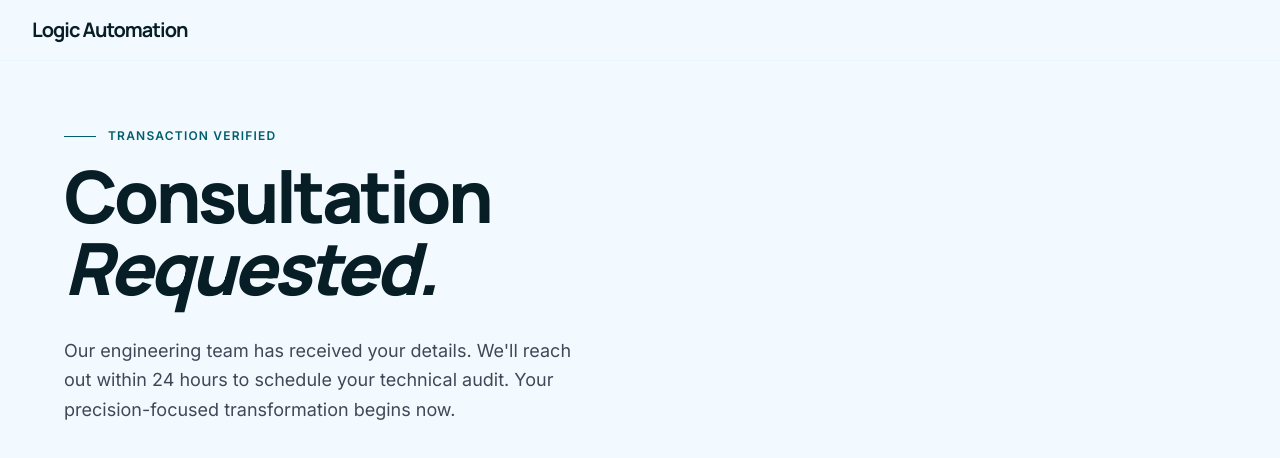
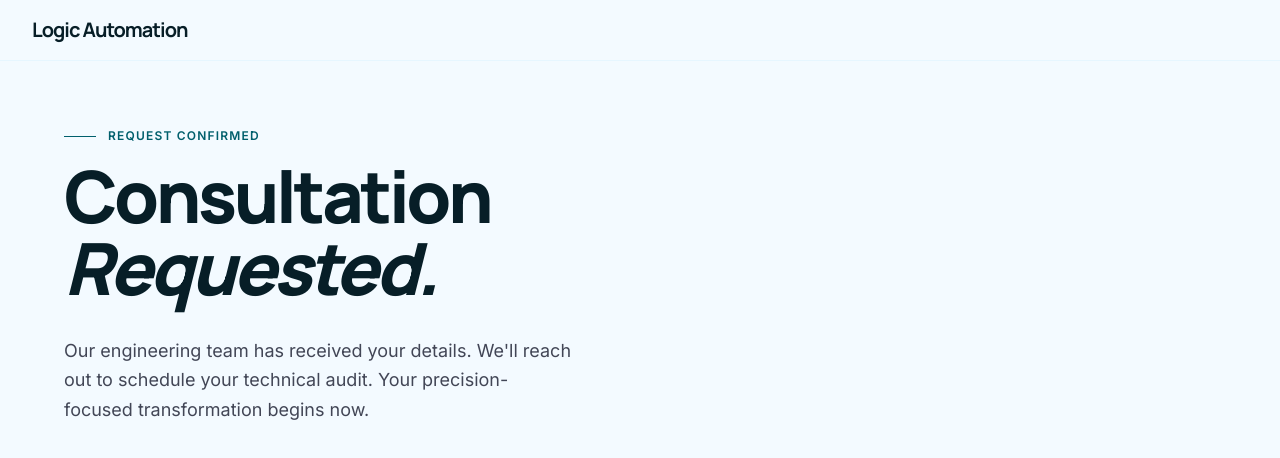
Before and after one commit to logic-automation/logic-automation-web, a React (Vite) app: page /success in a window 1280 px wide. Shown: the top 458 px of the page. Built offline with nearby package versions, Linux system fonts and the light colour scheme.

Commit message:
update success page text and navigation

```diff
--- a/src/App.tsx
+++ b/src/App.tsx
@@ -297,12 +297,18 @@ function LandingPage() {
 }
 
 function SuccessPage() {
+  const navigate = useNavigate();
   return (
     <div className="bg-background text-on-background font-body min-h-screen flex flex-col selection:bg-primary-fixed selection:text-on-primary-fixed">
       <header className="fixed top-0 w-full z-50 bg-[#f3faff]/80 backdrop-blur-xl">
         <nav className="flex justify-between items-center px-8 py-4 max-w-full mx-auto">
           <div className="flex items-center gap-8">
-            <span className="text-xl font-bold tracking-tighter text-[#071e27] font-headline">Logic Automation</span>
+            <span
+              className="text-xl font-bold tracking-tighter text-[#071e27] font-headline cursor-pointer"
+              onClick={() => navigate('/')}
+            >
+              Logic Automation
+            </span>
           </div>
         </nav>
         <div className="bg-[#e6f6ff] h-[1px]"></div>
@@ -313,7 +319,7 @@ function SuccessPage() {
             <div className="space-y-4">
               <div className="flex items-center gap-3 text-tertiary font-label text-xs uppercase tracking-[0.1em] font-semibold">
                 <span className="w-8 h-[1px] bg-tertiary"></span>
-                Transaction Verified
+                Request Confirmed
               </div>
               <h1 className="text-5xl md:text-7xl font-extrabold font-headline tracking-tighter text-on-surface leading-[1.1]">
                 Consultation <br />
@@ -321,8 +327,16 @@ function SuccessPage() {
               </h1>
             </div>
             <p className="text-lg text-on-surface-variant max-w-lg leading-relaxed">
-              Our engineering team has received your details. We'll reach out within 24 hours to schedule your technical audit. Your precision-focused transformation begins now.
+              Our engineering team has received your details. We'll reach out to schedule your technical audit. Your precision-focused transformation begins now.
             </p>
+            <div className="pt-4">
+              <button
+                onClick={() => navigate('/')}
+                className="bg-primary text-on-primary px-8 py-4 rounded-xl font-headline font-bold text-lg hover:opacity-90 transition-opacity"
+              >
+                Return to Main Site
+              </button>
+            </div>
           </div>
         </div>
       </main>
```
